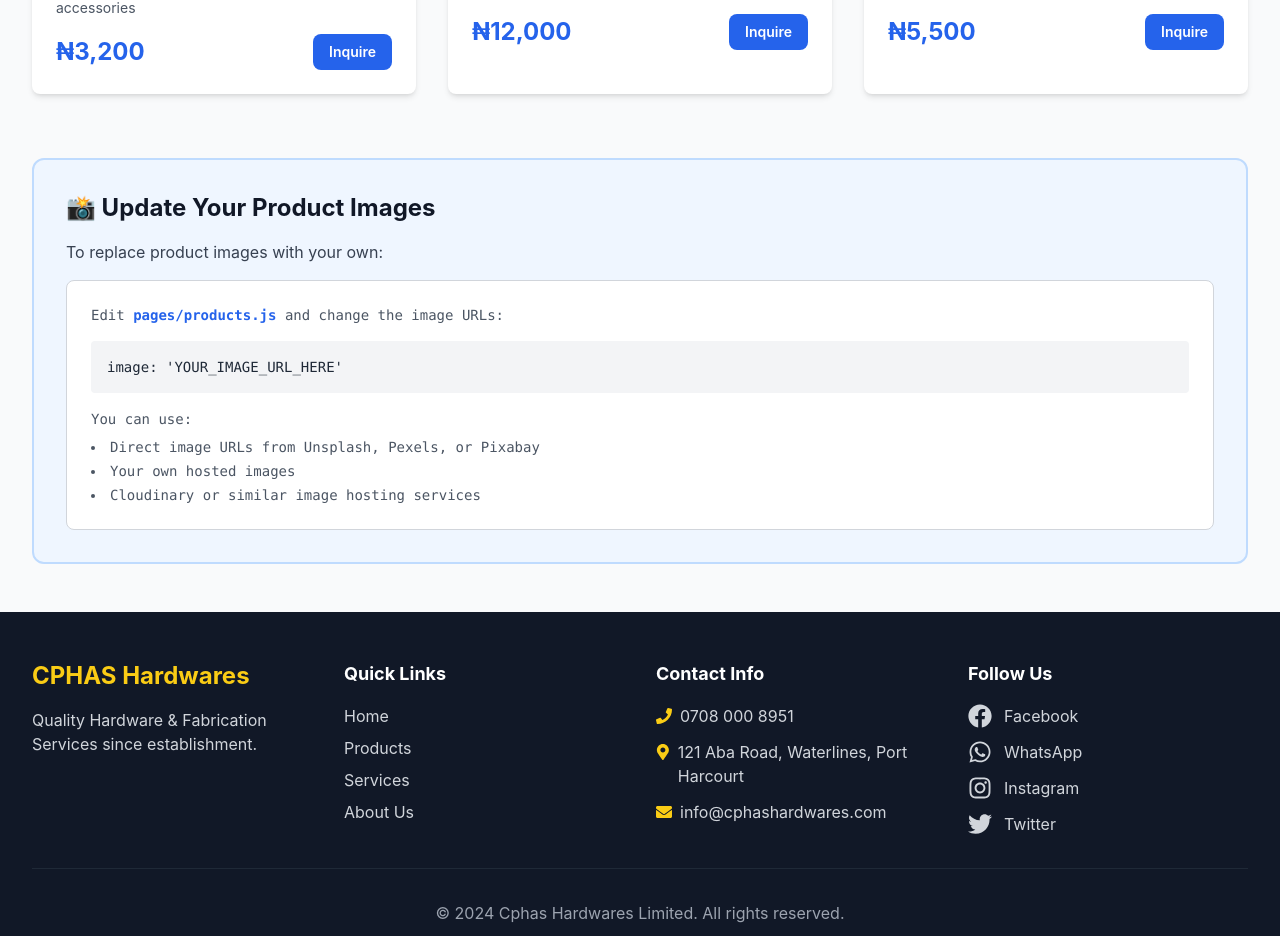
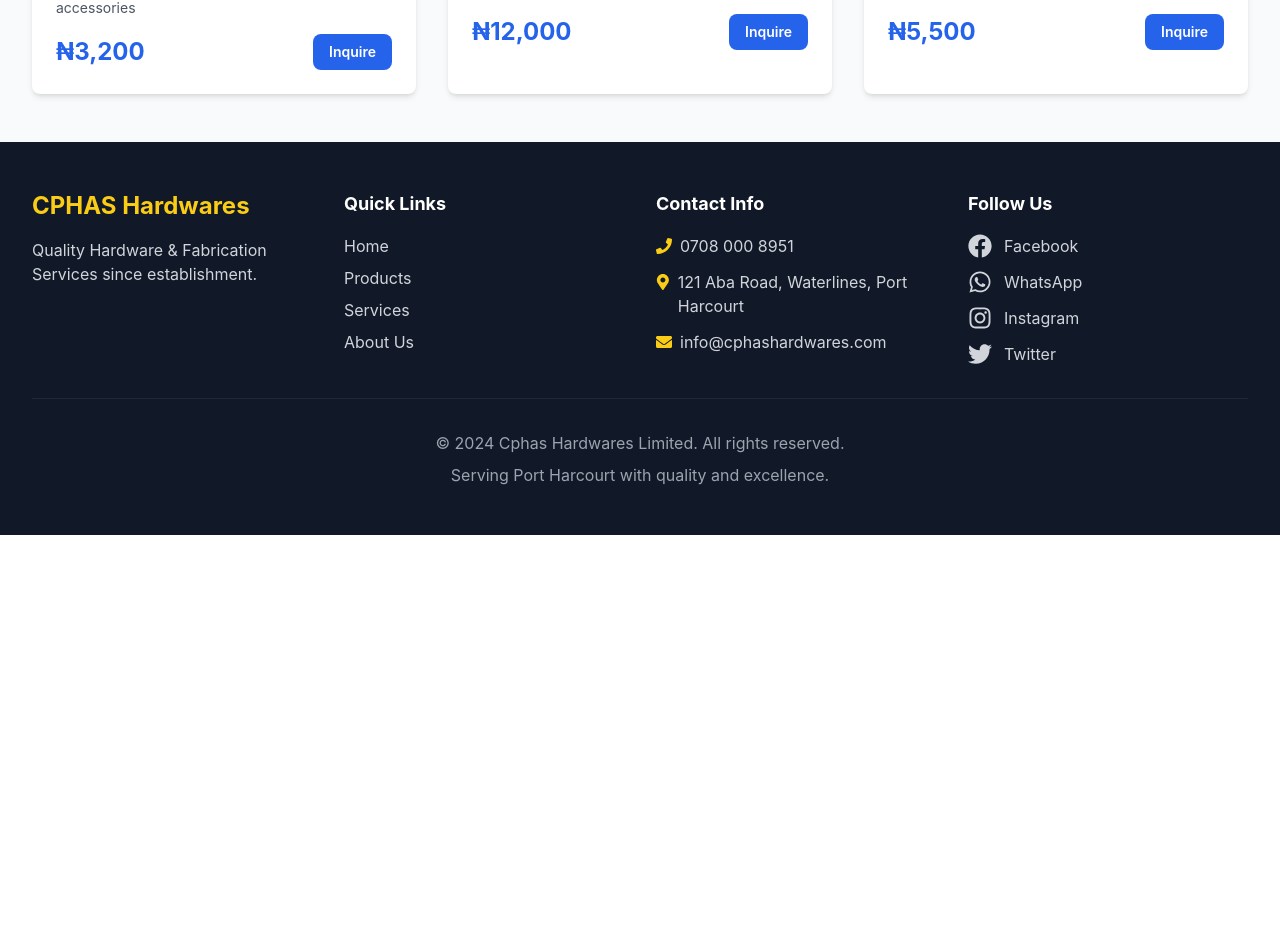
Before and after one commit to davidnwaenyi4-dotcom/cphas-hardwares-website, a Next.js app: page /products in a window 1280 px wide. Shown: the part 1434-2370 px from the top of the page. After the commit the page ends 1969 px from the top, so only its background shows below. Built offline with nearby package versions, Linux system fonts and the light colour scheme.

Commit message:
Remove instruction box from products page

```diff
--- a/pages/products.js
+++ b/pages/products.js
@@ -89,24 +89,6 @@ export default function Products() {
               <ProductCard key={product.id} product={product} />
             ))}
           </div>
-
-          {/* How to Update Products Section */}
-          <div className="mt-16 bg-blue-50 border-2 border-blue-200 rounded-xl p-8">
-            <h2 className="text-2xl font-bold text-gray-900 mb-4">📸 Update Your Product Images</h2>
-            <p className="text-gray-700 mb-4">To replace product images with your own:</p>
-            <div className="bg-white p-6 rounded-lg border border-gray-300 font-mono text-sm">
-              <p className="text-gray-600 mb-4">Edit <span className="text-blue-600 font-bold">pages/products.js</span> and change the image URLs:</p>
-              <div className="bg-gray-100 p-4 rounded overflow-x-auto">
-                <code className="text-gray-800">{`image: 'YOUR_IMAGE_URL_HERE'`}</code>
-              </div>
-              <p className="text-gray-600 mt-4">You can use:</p>
-              <ul className="list-disc list-inside text-gray-600 mt-2 space-y-1">
-                <li>Direct image URLs from Unsplash, Pexels, or Pixabay</li>
-                <li>Your own hosted images</li>
-                <li>Cloudinary or similar image hosting services</li>
-              </ul>
-            </div>
-          </div>
         </div>
       </div>
       <Footer />
```
